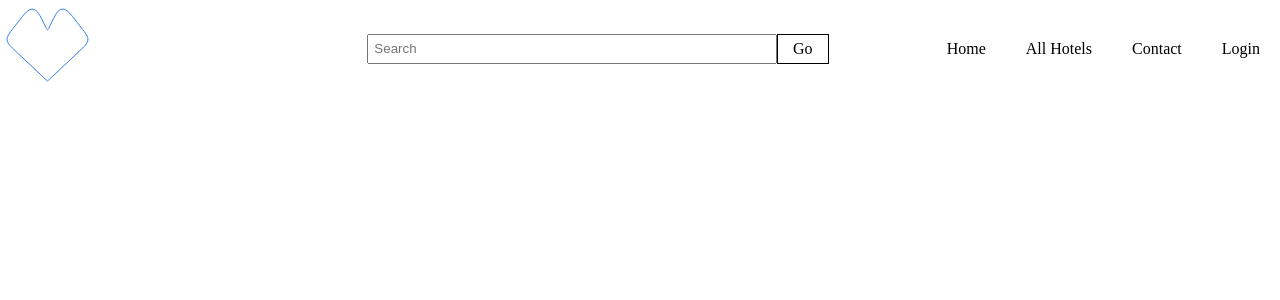
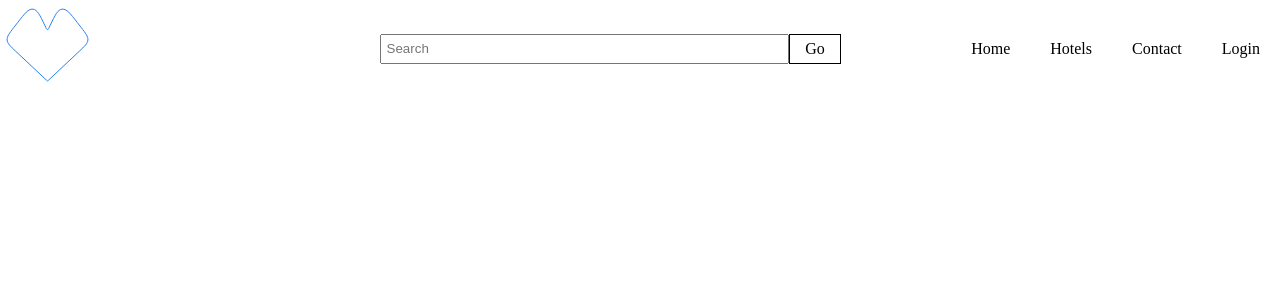
Before and after one commit to Noroff-FEU-Assignments/project-exam-2-TrygveKontoret, a React (Create React App) app: page / in a window 1280 px wide. Shown: the top 300 px of the page. Built offline with nearby package versions, Linux system fonts and the light colour scheme.

Commit message:
changed all hotels to hotels

```diff
--- a/src/components/nav/Navigation.jsx
+++ b/src/components/nav/Navigation.jsx
@@ -52,7 +52,7 @@ const Navigation = () => {
               <li>Home</li>
             </Link>
             <Link to="/allhotels">
-              <li>All Hotels</li>
+              <li>Hotels</li>
             </Link>
             <Link to="/contact">
               <li>Contact</li>
@@ -81,7 +81,7 @@ const Navigation = () => {
               <li>Home</li>
             </Link>
             <Link to="/allhotels">
-              <li>All Hotels</li>
+              <li>Hotels</li>
             </Link>
             <Link to="/contact">
               <li>Contact</li>
```
